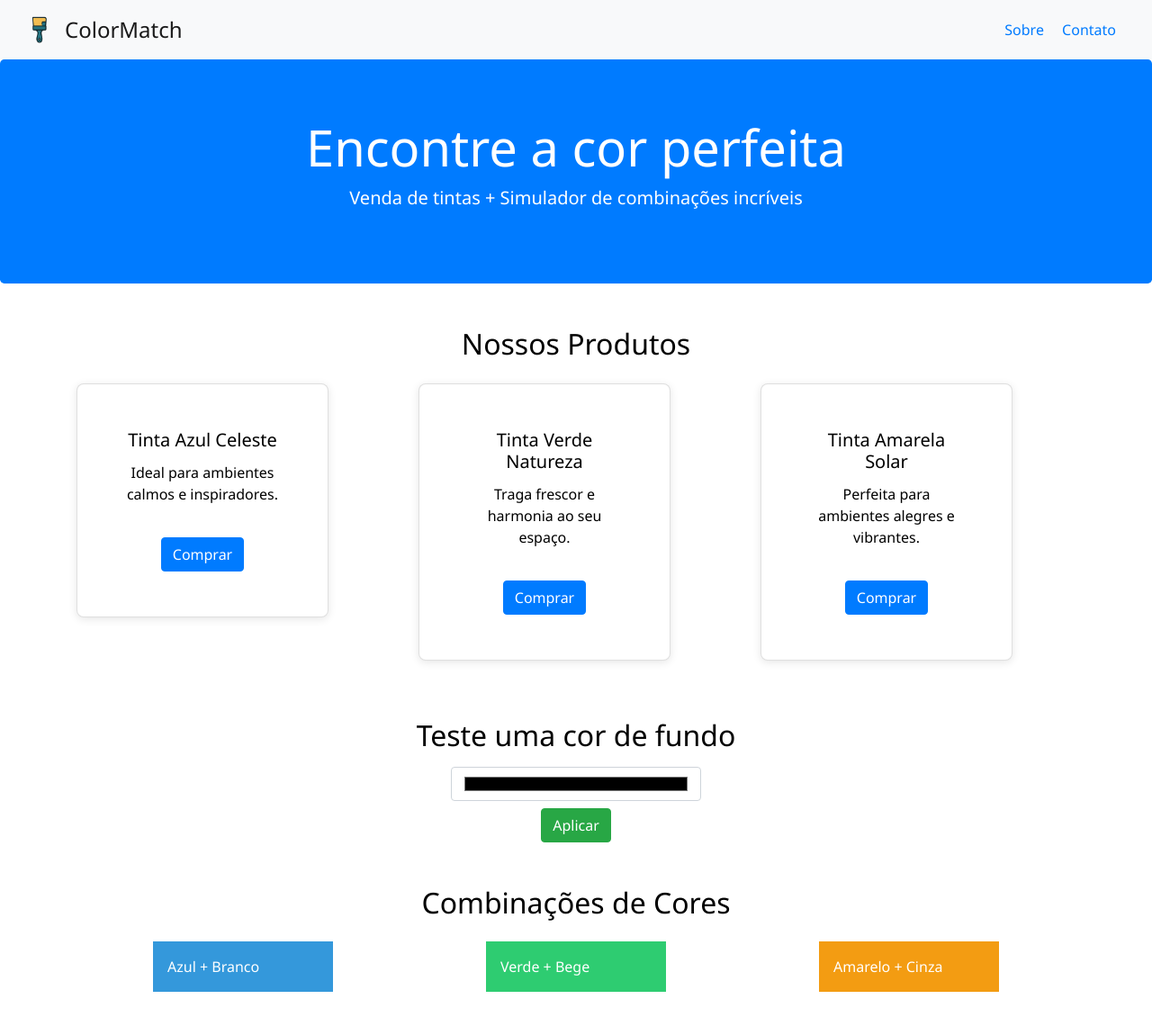
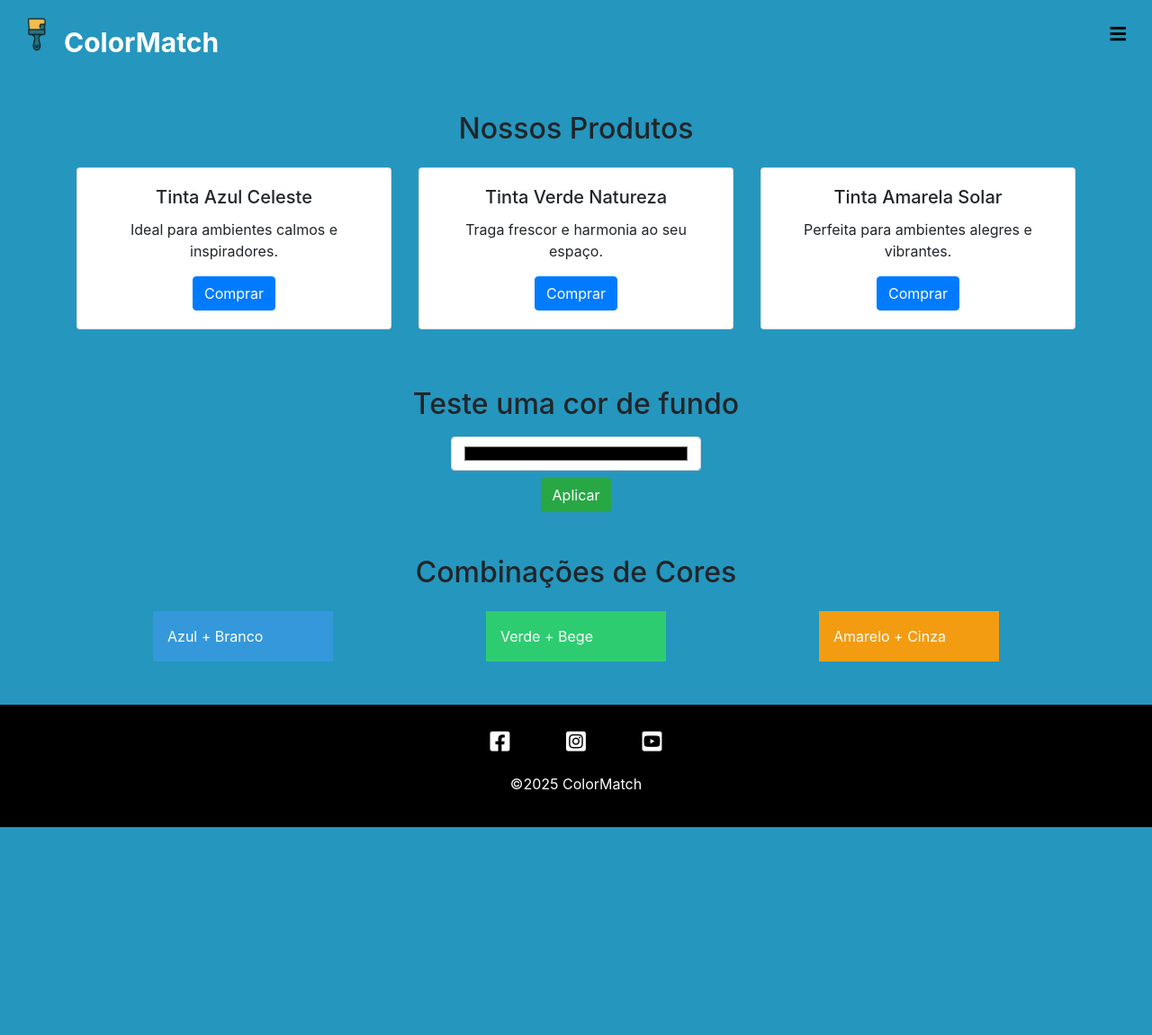
Before and after one commit to DevCelso/ColorMatch, a PHP site: page / in a window 1280 px wide. Shown: the whole page at 90% size. After the commit the page ends 919 px from the top, so only its background shows below. Run offline with PHP 8.4, Linux system fonts and the light colour scheme.

Commit message:
AjusteHeader

```diff
--- a/CSS/styles.css
+++ b/CSS/styles.css
@@ -1,116 +1,77 @@
-:root {
-    --background-color: #ffffff;
-    --text-color: #000000;
-    --navbar-color: transparent;
-    --hero-color: transparent;
-    --button-color: #007bff;
-    --card-color: #ffffff;
+body{
+    background-color: #2596be;
 }
 
-  /* Reset básico */
-  * {
-    margin: 0;
-    padding: 0;
-    box-sizing: border-box;
+
+.navbar-brand {
+    position: relative;
 }
 
-  body {
-    background-color: var(--background-color);
-    color: var(--text-color);
-    font-family: 'Segoe UI', Tahoma, Geneva, Verdana, sans-serif;
-    transition: background-color 0.4s ease, color 0.4s ease;
+#logo {
+    width: 50px;
 }
 
-  /* ===== Navbar ===== */
-  #navbar-main {
-    background-color: var(--navbar-color);
-    padding: 20px 40px;
-    display: flex;
-    justify-content: space-between;
-    align-items: center;
-    position: sticky;
-    top: 0;
-    z-index: 1000;
-    transition: background-color 0.4s ease;
+#title {
+    color: #fff;
+    position: absolute;
+    bottom: -2px;
+    font-size: 30px;
+    left: 55px;
+    font-weight: bold;
 }
 
-  #navbar-main a {
-    color: var(--text-color);
-    text-decoration: none;
-    margin-left: 20px;
-    font-weight: 500;
-    transition: color 0.3s ease;
+
+/* Footer */
+#footer {
+    background-color: #000;
+    color: #FFF;
+    text-align: center;
+    margin: 0;
+    padding: 20px;
   }
 
-  /* Logo */
-  .logo {
-    font-size: 1.6rem;
-    font-weight: bold;
-    color: #fcbf49;
-    display: flex;
-    align-items: center;
+  #social-container ul,
+  #footer-links-container ul {
+    list-style-type: none;
+    padding: 0;
   }
 
-  /* ===== Hero Section ===== */
-  .hero {
-    background-color: var(--hero-color);
-    color: var(--text-color);
-    padding: 100px 20px;
-    text-align: center;
-    transition: background-color 0.4s ease, color 0.4s ease;
+  #social-container li,
+  #footer-links-container li {
+    display: inline-block;
+    margin: 0 20px;
   }
 
-  .hero h1 {
-    font-size: 3rem;
-    margin-bottom: 20px;
+  #social-container li {
+    height: 40px;
+    width: 40px;
+    border-radius: 100%;
+    transition: .5s;
+    line-height: 3;
   }
 
-  .hero p {
-    font-size: 1.2rem;
+  #social-container li:hover {
+    background-color: #333;
   }
 
-  /* ===== Produtos Section ===== */
-  .produtos {
-    padding: 80px 20px;
-    background-color: var(--background-color);
-    text-align: center;
+  #social-container a,
+  #footer-links-container a {
+    color: #FFF;
+    transition: .5s;
   }
 
-  .produtos h2 {
-    font-size: 2rem;
-    margin-bottom: 40px;
+  #social-container li i {
+    font-size: 25px;
   }
 
-  /* ===== Cards ===== */
-  .card-container {
-    display: flex;
-    justify-content: center;
-    gap: 30px;
-    flex-wrap: wrap;
+  #footer-links-container {
+    margin: 30px 0;
   }
 
-  .card {
-    background-color: var(--card-color);
-    color: var(--text-color);
-    border-radius: 8px;
-    padding: 30px;
-    width: 280px;
-    box-shadow: 0 2px 10px rgba(0,0,0,0.1);
-    transition: background-color 0.3s, color 0.3s;
+  /* Responsivo */
+  @media(max-width: 450px) {
+
+    #main-container {
+      padding: 20px;
     }
-
-  /* ===== Botão ===== */
-  button {
-    background-color: var(--button-color);
-    color: white;
-    border: none;
-    padding: 10px 20px;
-    margin-top: 20px;
-    border-radius: 6px;
-    cursor: pointer;
-    transition: background-color 0.3s ease;
 }
-
-  button:hover {
-    opacity: 0.9;
-  }
--- a/index.html
+++ b/index.html
@@ -4,36 +4,39 @@
   <meta charset="UTF-8" />
   <meta name="viewport" content="width=device-width, initial-scale=1.0"/>
   <title>ColorMatch</title>
-  <link rel="shortcut icon" href="img/icone.png" />
+  <link rel="shortcut icon" href="img/icon.png" />
   <link rel="stylesheet" href="https://cdnjs.cloudflare.com/ajax/libs/twitter-bootstrap/4.5.3/css/bootstrap.css" />
   <link rel="stylesheet" href="https://cdnjs.cloudflare.com/ajax/libs/font-awesome/5.15.1/css/all.min.css"/>
   <link rel="stylesheet" href="css/styles.css" />
 </head>
 <body>
-  <header>
-    <nav class="navbar navbar-light bg-light justify-content-between px-4">
-        <a href="#" class="navbar-brand d-flex align-items-center">
-          <img src="img/icon.png" alt="ColorMatch" id="logo" width="40" class="mr-2"/>
-          <span id="title" class="h4 mb-0">ColorMatch</span>
-        </a>
+    <header id="">
+        <nav class="navbar">
+            <a href="#" class="navbar-brand">
+                <img src="img/icon.png" alt="ColorMatch" id="logo" width="55"/>
+                <span id="title">ColorMatch</span>
+            </a>
 
-        <div>
-          <a href="#sobre" class="mr-3">Sobre</a>
-          <a href="#contato" class="mr-3">Contato</a>
-        </div>
-      </nav>
-  </header>
+            <button class="navbar-toggler" type="button" data-toggle="collapse" data-target="#navbar" aria-controls="navbar" aria-expanded="false" aria-label="Toggle navigation">
+            <i class="fas fa-bars"></i>
+            </button>
 
-  <!-- Hero Section -->
-  <section class="jumbotron text-center bg-primary text-white">
-    <div class="container">
-      <h1 class="display-4">Encontre a cor perfeita</h1>
-      <p class="lead">Venda de tintas + Simulador de combinações incríveis</p>
-    </div>
-  </section>
+            <div class="collapse navbar-collapse" id="navbar">
+                <ul class="navbar-nav">
+                    <li class="nav-item">
+                        <a href="" class="nav-link">Meus Filmes</a>
+                    </li>
+                    <li class="nav-item">
+                        <a href="" class="nav-link">Meus Filmes</a>
+                    </li>
+                </ul>
+            </div>
+        </nav>
+    </header>
+
 
   <!-- Produtos -->
-  <section class="container my-5">
+  <section id="main-container" class="container my-5">
     <h2 class="text-center mb-4">Nossos Produtos</h2>
     <div class="row">
       <div class="col-md-4 mb-3">
@@ -89,5 +92,28 @@
       document.body.style.backgroundColor = cor;
     }
   </script>
+
+
+
+<footer id="footer">
+    <div id="social-container">
+        <ul>
+            <li>
+                <a href="#"><i class="fab fa-facebook-square"></i></a>
+            </li>
+            <li>
+                <a href="#"><i class="fab fa-instagram-square"></i></a>
+            </li>
+            <li>
+                <a href="#"><i class="fab fa-youtube-square"></i></a>
+            </li>
+        </ul>
+    </div>
+    <p>&copy;2025 ColorMatch</p>
+</footer>
+
+<!-- Boorstrap JS-->
+    <script src="https://cdnjs.cloudflare.com/ajax/libs/twitter-bootstrap/5.3.3/js/bootstrap.js" integrity="sha512-lsA4IzLaXH0A+uH6JQTuz6DbhqxmVygrWv1CpC/s5vGyMqlnP0y+RYt65vKxbaVq+H6OzbbRtxzf+Zbj20alGw==" crossorigin="anonymous" referrerpolicy="no-referrer"></script>
+    <script src="https://cdnjs.cloudflare.com/ajax/libs/jquery/3.7.1/jquery.min.js" integrity="sha512-v2CJ7UaYy4JwqLDIrZUI/4hqeoQieOmAZNXBeQyjo21dadnwR+8ZaIJVT8EE2iyI61OV8e6M8PP2/4hpQINQ/g==" crossorigin="anonymous" referrerpolicy="no-referrer"></script>
 </body>
 </html>
```
Lines whose indentation alone changed are shown as unchanged.
